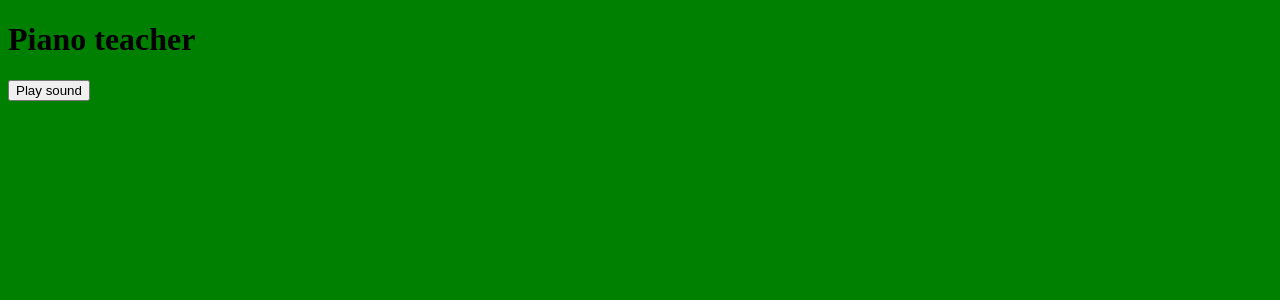
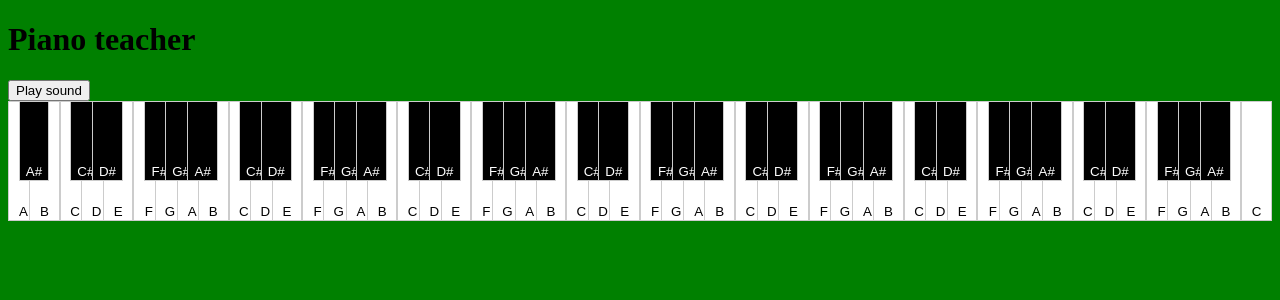
Before and after one commit to borislavminchev/WWW_Music, a PHP site: page /piano_teacher.html in a window 1280 px wide. Shown: the top 300 px of the page. Run offline with PHP 8.4, Linux system fonts and the light colour scheme.

Commit message:
cool piano inserted

```diff
--- a/teacher/piano/piano_teacher.css
+++ b/teacher/piano/piano_teacher.css
@@ -1,3 +1,35 @@
 body {
     background-color: green;
 }
+
+.piano-section {
+display: flex;
+justify-content: center;
+align-items: top;
+margin: 0;
+}
+
+.piano-section > button {
+    width: 40px;
+    height: 120px;
+    border: none;
+    cursor: pointer;
+    display: flex;
+    align-items: flex-end;
+    justify-content: center;
+    border: 1px solid #ccc;
+
+}
+
+.piano-section > .white-key {
+    background-color: #fff;
+}
+
+.piano-section > .black-key {
+    height: 80px;
+    background-color: #000;
+    color: #fff;
+    position: relative;
+    margin-left: -20px;
+    margin-right: -20px;
+}
--- a/teacher/piano/piano_teacher.html
+++ b/teacher/piano/piano_teacher.html
@@ -5,10 +5,14 @@
     <meta name="viewport" content="width=device-width, initial-scale=1.0">
     <title>Document</title>
     <link rel="stylesheet" href="piano_teacher.css">
+    <style>
+
+      </style>
 </head>
 <body>
     <h1>Piano teacher</h1>
     <button onclick="playSound()">Play sound</button>
+    <script src="init_piano.js"></script>
     <script src="piano_teacher.js"></script>
 </body>
 </html>
```
Also changed, not shown: teacher/piano/init_piano.js (added, +30 -0 lines).
